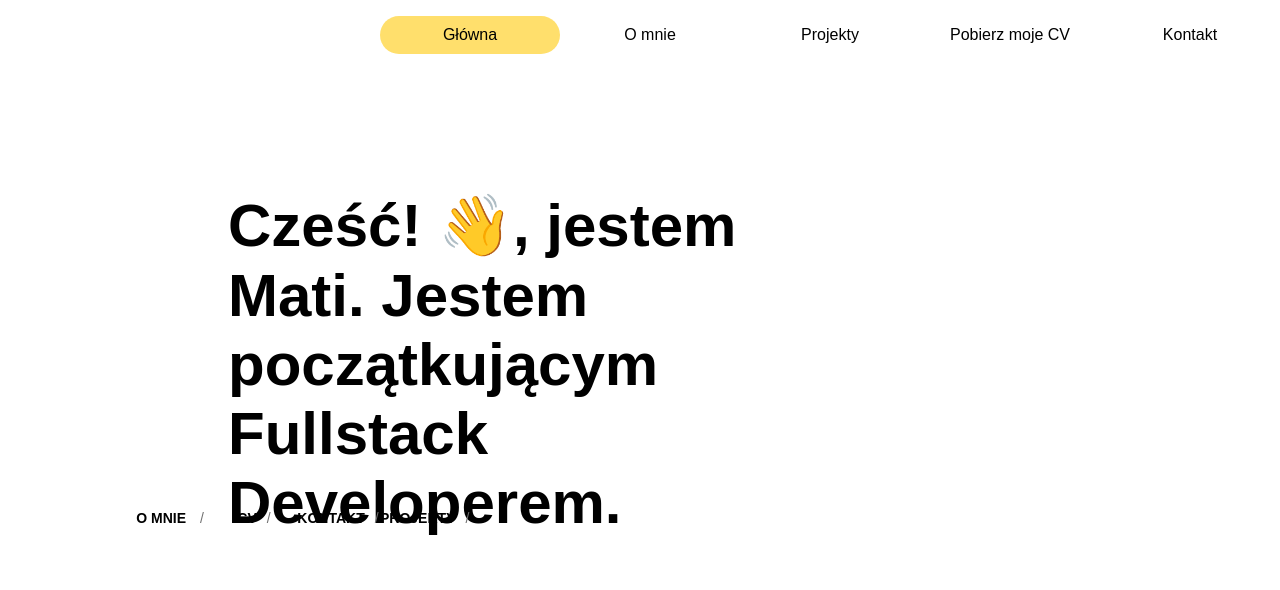
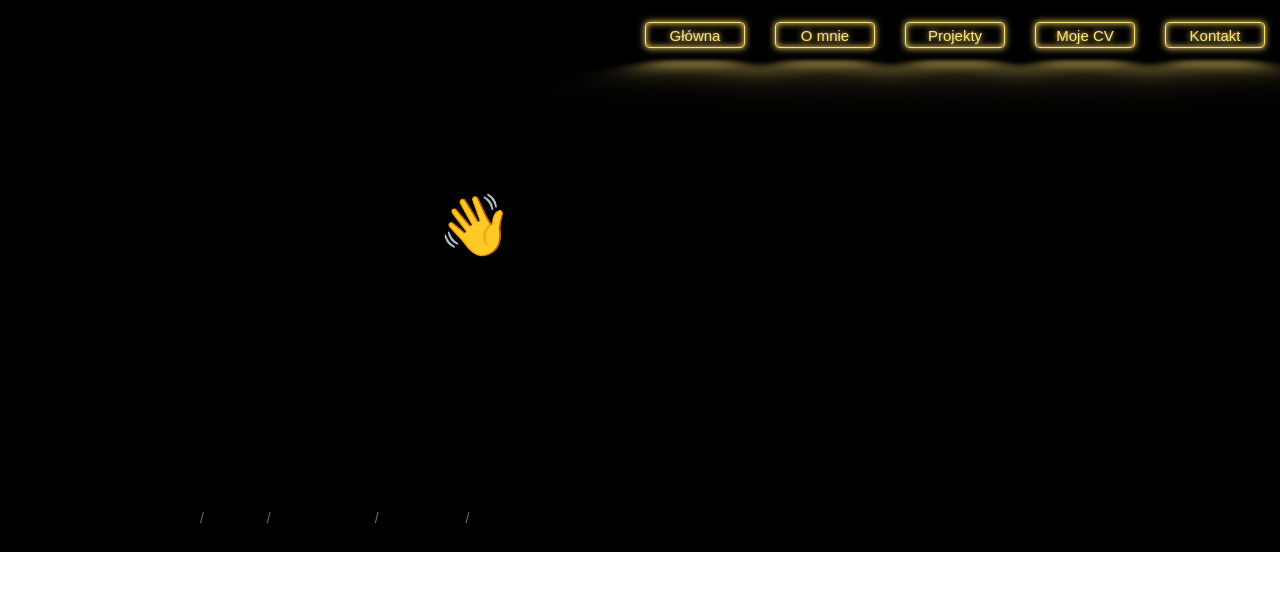
Before and after one commit to Maczi01/MyWebsite, a React (Create React App) app: page / in a window 1280 px wide. Shown: the top 590 px of the page. Built offline with nearby package versions, Linux system fonts and the light colour scheme.

Commit message:
Added neon buttons

```diff
--- a/src/App.js
+++ b/src/App.js
@@ -12,15 +12,15 @@ import GlobalStyle from "./theme/GlobalStyle";
 import ContactContent from "./Contact/ContactContent";
 
 
+const StyledApp = styled.div`
+      background-color:  ${({theme}) => theme.colors.gray};
 
-const StyledApp = styled.div`
-      background-color: ${({theme}) => theme.backgroundColor};
 `;
 
 function App() {
     return (
-        <StyledApp>
-            <ThemeProvider theme={lightTheme}>
+        <ThemeProvider theme={lightTheme}>
+            <StyledApp>
                 <GlobalStyle backgroundColor={lightTheme.backgroundColor}/>
                 <Router>
                     <Navbar/>
@@ -42,8 +42,8 @@ function App() {
                         </Route>
                     </Switch>
                 </Router>
-            </ThemeProvider>
-        </StyledApp>
+            </StyledApp>
+        </ThemeProvider>
     );
 }
 
--- a/src/components/MainContainer.js
+++ b/src/components/MainContainer.js
@@ -5,6 +5,8 @@ const Container = styled.div`
      display: flex;
      flex-direction: column;
      margin: 0 auto;
+     // background:  ${({theme}) => theme.colors.gray};
+         background-color: transparent;
 
 `
 
--- a/src/components/Navbar.js
+++ b/src/components/Navbar.js
@@ -6,33 +6,94 @@ const NavbarWrapper = styled.nav`
   align-items: center;
   justify-content: flex-end;
   height: 70px;
+  margin: 0 auto;
   margin-bottom: 20px;
   transition: all 0.5s linear;
+  background-color: ${({theme}) => theme.colors.gray};;
 `;
 
 const StyledNavLink = styled(NavLink)`
+  font-size: 1.5rem;
+  display: inline-block;
+  width: 100px;
+  margin: 1em;
+  cursor: pointer;
   text-decoration: none;
-  padding: 10px;
+  color:  ${({theme}) => theme.colors.yellow};
+  border:  ${({theme}) => theme.colors.yellow} 0.125em solid;
+  padding: 0.25em 1em;
+  border-radius: 0.25em;
   text-align: center;
-  color: black;
-  width: 180px;
-     &.active {
-      background-color: ${({theme}) => theme.colors.yellow};
-      width: 180px;
-      border-radius: 45px;
-    }
+  text-shadow: 0 0 0.125em hsl(0 0% 100% / 0.3), 0 0 0.45em currentColor;
+  box-shadow: inset 0 0 0.5em 0  ${({theme}) => theme.colors.yellow}, 0 0 0.5em 0  ${({theme}) => theme.colors.yellow};
+  position: relative;
+  transition: background-color 100ms linear;
+
+  :before{
+  pointer-events: none;
+  content: "";
+  position: absolute;
+  background:  ${({theme}) => theme.colors.yellow};
+  top: 120%;
+  left: 0;
+  width: 100%;
+  height: 100%;
+  transform: perspective(1em) rotateX(40deg) scale(1, 0.35);
+  filter: blur(1em);
+  opacity: 0.7;
+  }
+
+  :after{
+    content: "";
+  position: absolute;
+  top: 0;
+  bottom: 0;
+  left: 0;
+  right: 0;
+  box-shadow: 0 0 2em 0.5em v ${({theme}) => theme.colors.yellow};
+  opacity: 0;
+  background-color:  ${({theme}) => theme.colors.yellow};
+  z-index: -1;
+  transition: opacity 100ms linear;
+  }
+
+  :hover, :focus{
+    background:  ${({theme}) => theme.colors.yellow};
+    color: ${({theme}) => theme.colors.gray};
+    text-shadow: none;
+  }
+
+  :hover::after, :focus::after{
+    opacity: 1;
+  }
+
+  :hover::before, :focus::before{
+    opacity: 1;
+  }
+
+
+
+  // text-decoration: none;
+  // text-align: center;
+  // color: black;
+  // padding: 10px;
+  // width: 180px;
+  //    &.active {
+  //     background-color: ${({theme}) => theme.colors.yellow};
+  //     width: 180px;
+  //     border-radius: 45px;
+  //   }
 `;
 
-
 const Navbar = () => (
-
     <NavbarWrapper>
         <StyledNavLink exact to="/">Główna</StyledNavLink><br/>
         <StyledNavLink to="/about" activeclass="active">O mnie </StyledNavLink><br/>
         <StyledNavLink to="/projects" activeclass="active">Projekty</StyledNavLink><br/>
-        <StyledNavLink to="/resume" activeclass="active">Pobierz moje CV</StyledNavLink><br/>
+        <StyledNavLink to="/resume" activeclass="active">Moje CV</StyledNavLink><br/>
         <StyledNavLink to="/contact" activeclass="active">Kontakt</StyledNavLink><br/>
     </NavbarWrapper>
 );
 
+
 export default Navbar;
--- a/src/theme/theme.js
+++ b/src/theme/theme.js
@@ -3,7 +3,7 @@ export const lightTheme = {
         yellow: '#FFDF6C',
         lightgray: '#707070',
         white: '#FFFFFE',
-        gray: '#3F3F3F'
+        gray: '#000000'
     },
     // mobile: "767px",
     // backgroundColor:'#202020',
```
Also changed, not shown: 1 other file (tests, documents, lock files or other folders).
